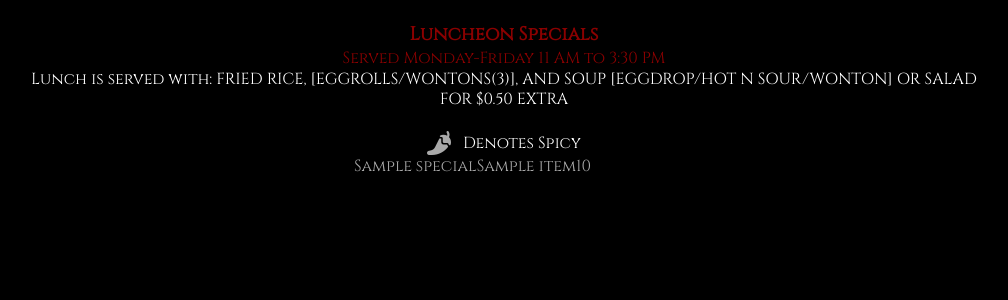
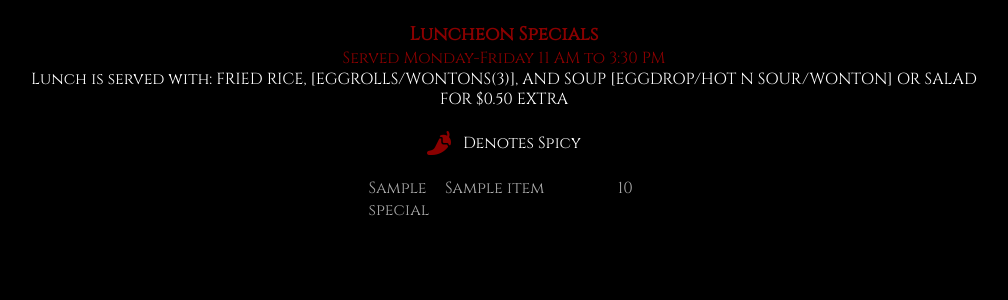
Before and after one commit to GingerBeardx/mandarin_redesign, a Flask app: template templates/specials.html in a window 1280 px wide. Shown: the top 300 px of the page, without its empty margins (136-1144 px from the left). Run offline with Flask 2, Linux system fonts and the light colour scheme; the template is opened without the code that fills it: most values are stand-ins (such as "Sample title", 1, 10 or a date in 2020); some libraries are stand-ins or nearby versions.

Commit message:
table formatted on lunch specials page

```diff
--- a/static/style.css
+++ b/static/style.css
@@ -26,7 +26,7 @@ body {
     padding: .3rem;
 }
 
-.store-info i, .spicy i {
+.store-info i {
     font-size: 1.5rem;
     color: darkgrey;
     padding-right: .75rem;
@@ -38,13 +38,36 @@ body {
 }
 
 .table {
-    width: 300px;
+    width: 315px;
     margin: 0 auto;
     color: darkgrey;
 }
 
 .spicy {
     flex-direction: row;
+}
+
+.spicy i {
+    font-size: 1.5rem;
+    color: darkred;
+    padding-right: .75rem;
+}
+
+.hot {
+    width: 7%;
+    color: darkred;
+}
+
+.name {
+    width: 10%;
+}
+
+.item {
+    width: 60%;
+}
+
+.price {
+    width: 23%;
 }
 
 tr {
--- a/templates/specials.html
+++ b/templates/specials.html
@@ -6,18 +6,20 @@
     <p>Lunch is served with: FRIED RICE, [EGGROLLS/WONTONS(3)], AND SOUP [EGGDROP/HOT N SOUR/WONTON] OR SALAD FOR $0.50 EXTRA</p>
     <br>
     <span class="spicy"><i class="fas fa-pepper-hot"></i><p>Denotes Spicy</p></span>
+    <br>
     <div class="table">
         <table>
         {% for special in specials %}
         <tr>
-            {% if special.hot == 'True' %}
-                <td><i class="fas fa-pepper-hot"></i></td>
-            {% else %}
-                <td> </td>
-            {% endif %}
-            <td>{{ special.name }}</td>
-            <td>{{ special.item }}</td>
-            <td>{{ special.price }}</td>
+            <td class="hot">
+                {% if special.hot == 'True' %}
+                <i class="fas fa-pepper-hot"></i>
+                {% else %}
+                {% endif %}
+            </td>
+            <td class="name">{{ special.name }}</td>
+            <td class="item">{{ special.item }}</td>
+            <td class="price">{{ special.price }}</td>
         </tr>
         {% endfor %}
     </table>
```
